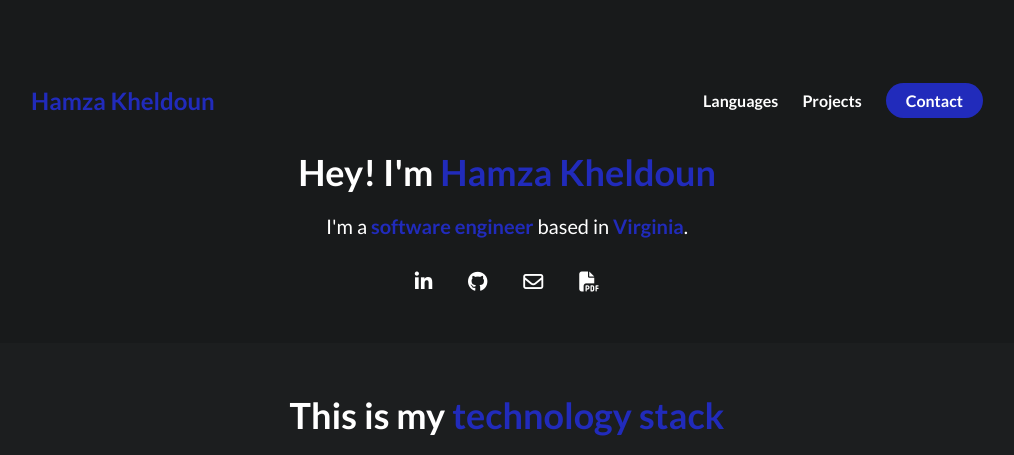
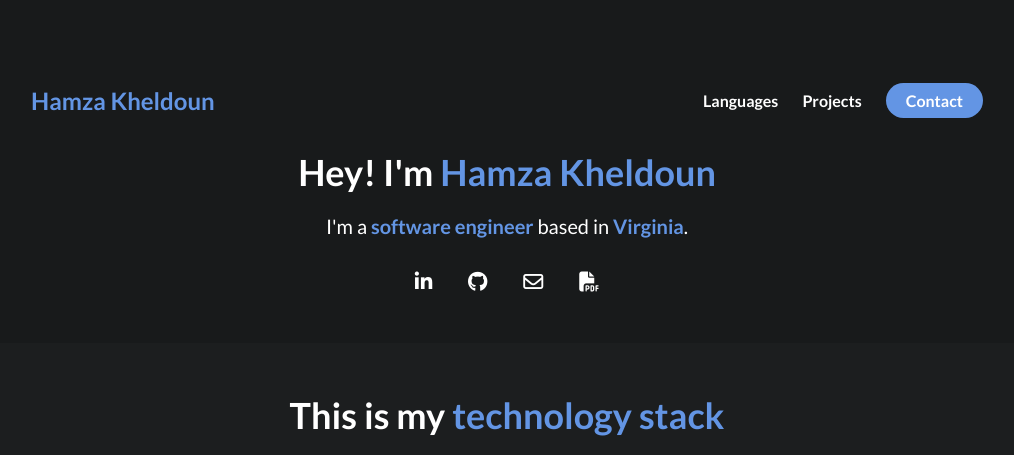
Before and after one commit to hkheldoun/Portfolio, a plain HTML site: page index.html in a window 1280 px wide. Shown: the top 455 px of the page, without its empty margins (133-1147 px from the left). Drawn offline with Linux system fonts and the light colour scheme.

Commit message:
Color changes

```diff
--- a/styles.css
+++ b/styles.css
@@ -52,7 +52,7 @@ i:hover {
   background-color: #fff;
 }
 .link__hover-effect--black:after {
-  background-color: #000;
+  background-color: #fff;
 }
 
 .link__hover-effect:hover:after {
@@ -83,7 +83,7 @@ li {
 }
 
 .text--blue {
-  color: #212bbb;
+  color: #6395e4;
 }
 
 section:nth-child(even) {
@@ -119,7 +119,7 @@ nav {
 }
 
 .nav__link--anchor-primary {
-  background-color: #212bbb;
+  background-color: #6395e4;
   padding: 8px 20px;
   border-radius: 50px;
   color: white;
@@ -127,12 +127,12 @@ nav {
 }
 
 .nav__link--anchor-primary:hover {
-  background-color: #5d3eff;
+  background-color: #212bbb;
 }
 
 .personal__logo {
   font-size: 24px;
-  color: #212bbb;
+  color: #6395e4;
   margin: 0 12px;
   font-weight: bold
 }
```
